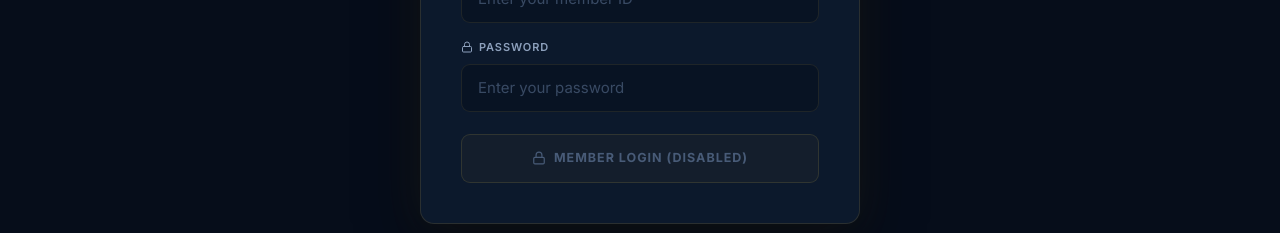
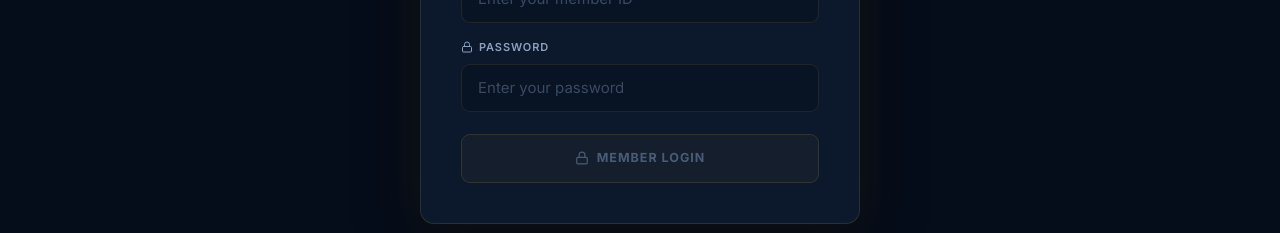
Before and after one commit to arsycreative/globalpensionpolicy, a Next.js app: page / in a window 1280 px wide. Shown: the part 2600-2833 px from the top of the page. Built offline with nearby package versions, Linux system fonts and the light colour scheme; a web font is replaced by a local one.

Commit message:
fix(ui): remove (DISABLED) suffix from member login button text

```diff
--- a/src/app/page.js
+++ b/src/app/page.js
@@ -294,7 +294,7 @@ export default function HomePage() {
                 }}
               >
                 <Lock size={14} color="var(--text-muted)" />
-                MEMBER LOGIN (DISABLED)
+                MEMBER LOGIN
               </button>
             </div>
 
```
